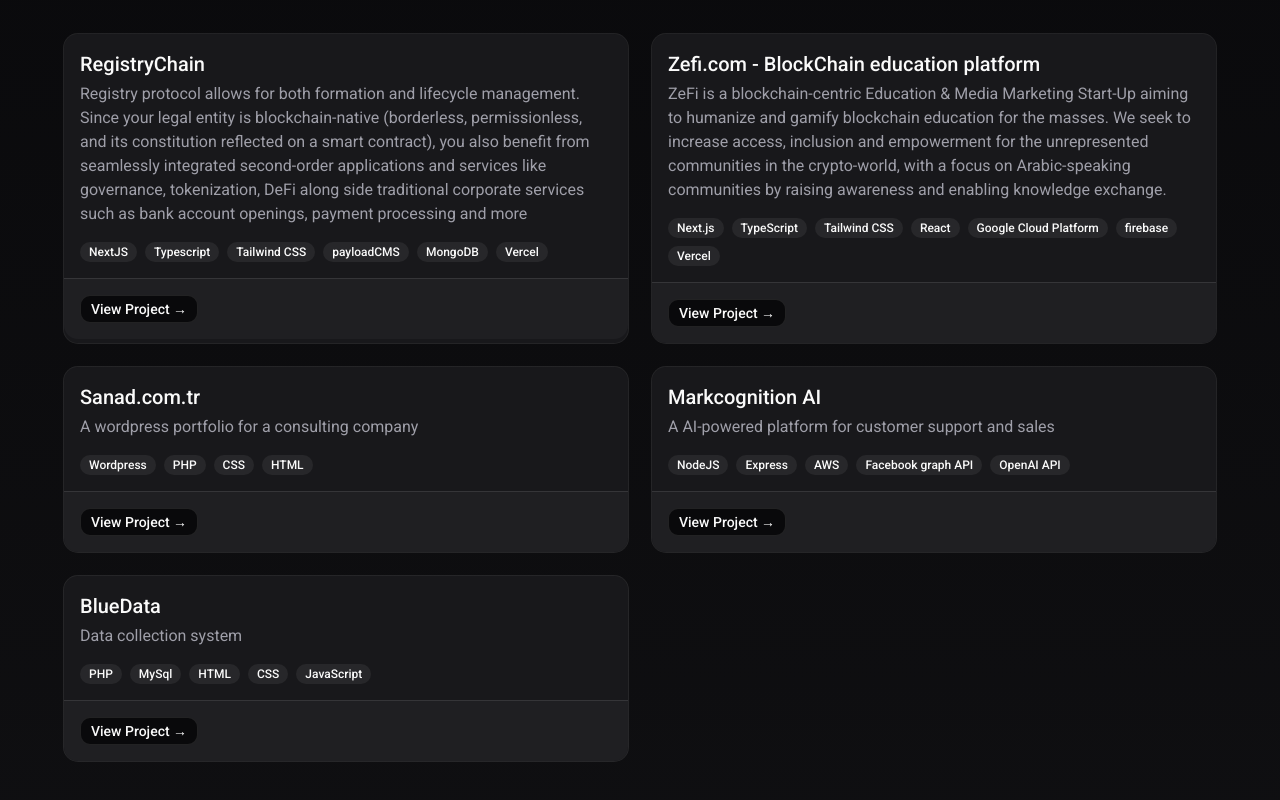
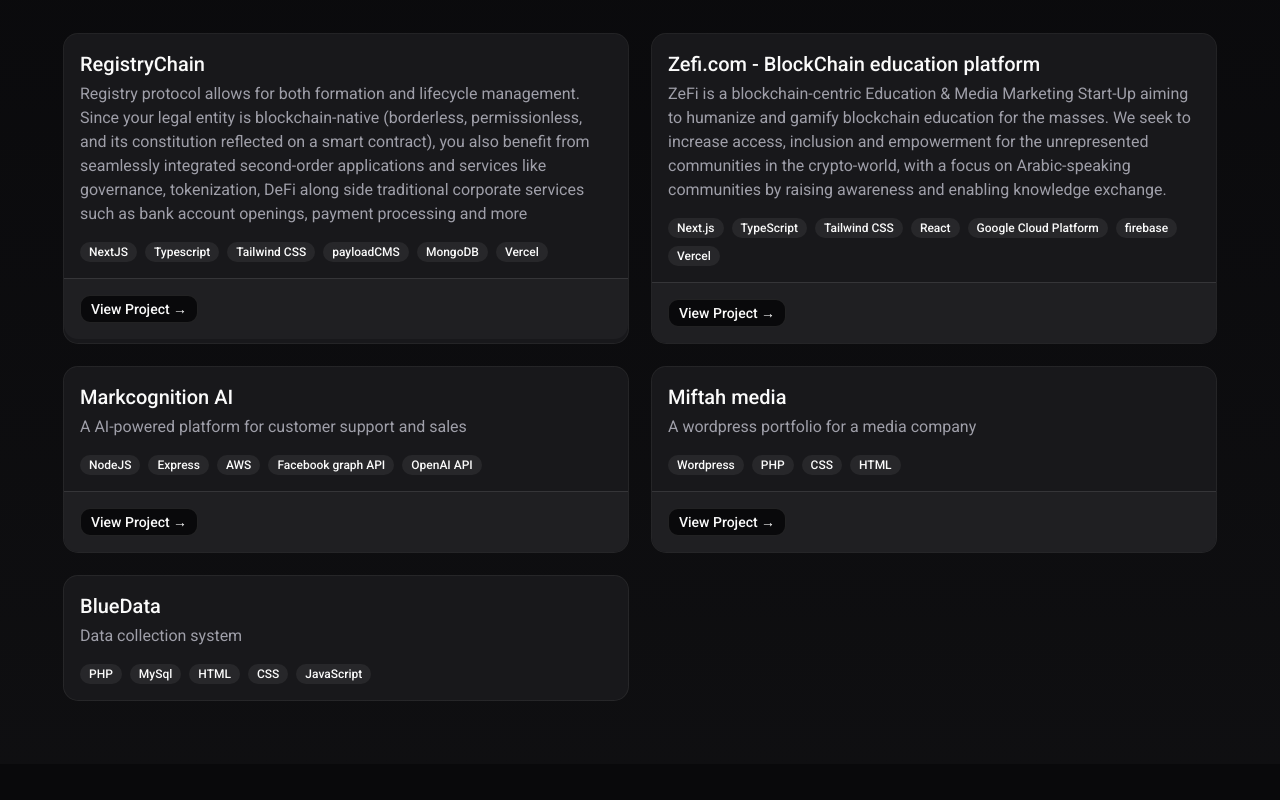
Before and after one commit to kutaibah/portfolio, a Next.js app: page /projects in a window 1280 px wide. Shown: the part 246-1046 px from the top of the page. After the commit the page ends 1010 px from the top, so only its background shows below. Built offline with nearby package versions, Linux system fonts and the light colour scheme.

Commit message:
improve projects page & update data

```diff
--- a/app/projects/page.tsx
+++ b/app/projects/page.tsx
@@ -62,9 +62,10 @@
                     ))}
                   </div>
                 </CardContent>
+                {project.link && (
                   <CardFooter>
                     <Link
-                    href={project.link ? project.link : "#"}
+                      href={project.link}
                       target="_blank"
                       rel="noopener noreferrer"
                       className="inline-flex items-center justify-center h-7 px-2.5 rounded-lg border border-border bg-background text-sm font-medium transition-colors group-hover:bg-primary group-hover:text-primary-foreground group-hover:border-primary"
@@ -72,6 +73,7 @@
                       View Project →
                     </Link>
                   </CardFooter>
+                )}
               </Card>
             ))}
           </div>
--- a/data/projects.json
+++ b/data/projects.json
@@ -26,12 +26,7 @@
     ],
     "link": "https://zefi.com"
   },
-  {
-    "title": "Sanad.com.tr",
-    "description": "A wordpress portfolio for a consulting company",
-    "tech": ["Wordpress", "PHP", "CSS", "HTML"],
-    "link": "https://sanad.com.tr"
-  },
+
   {
     "title": "Markcognition AI",
     "description": "A AI-powered platform for customer support and sales",
@@ -39,6 +34,12 @@
     "link": "https://markcognition.ai"
   },
   {
+    "title": "Miftah media",
+    "description": "A wordpress portfolio for a media company",
+    "tech": ["Wordpress", "PHP", "CSS", "HTML"],
+    "link": "https://miftah.media"
+  },
+  {
     "title": "BlueData",
     "description": "Data collection system",
     "tech": ["PHP", "MySql", "HTML", "CSS", "JavaScript"]
```
Lines whose indentation alone changed are shown as unchanged.
